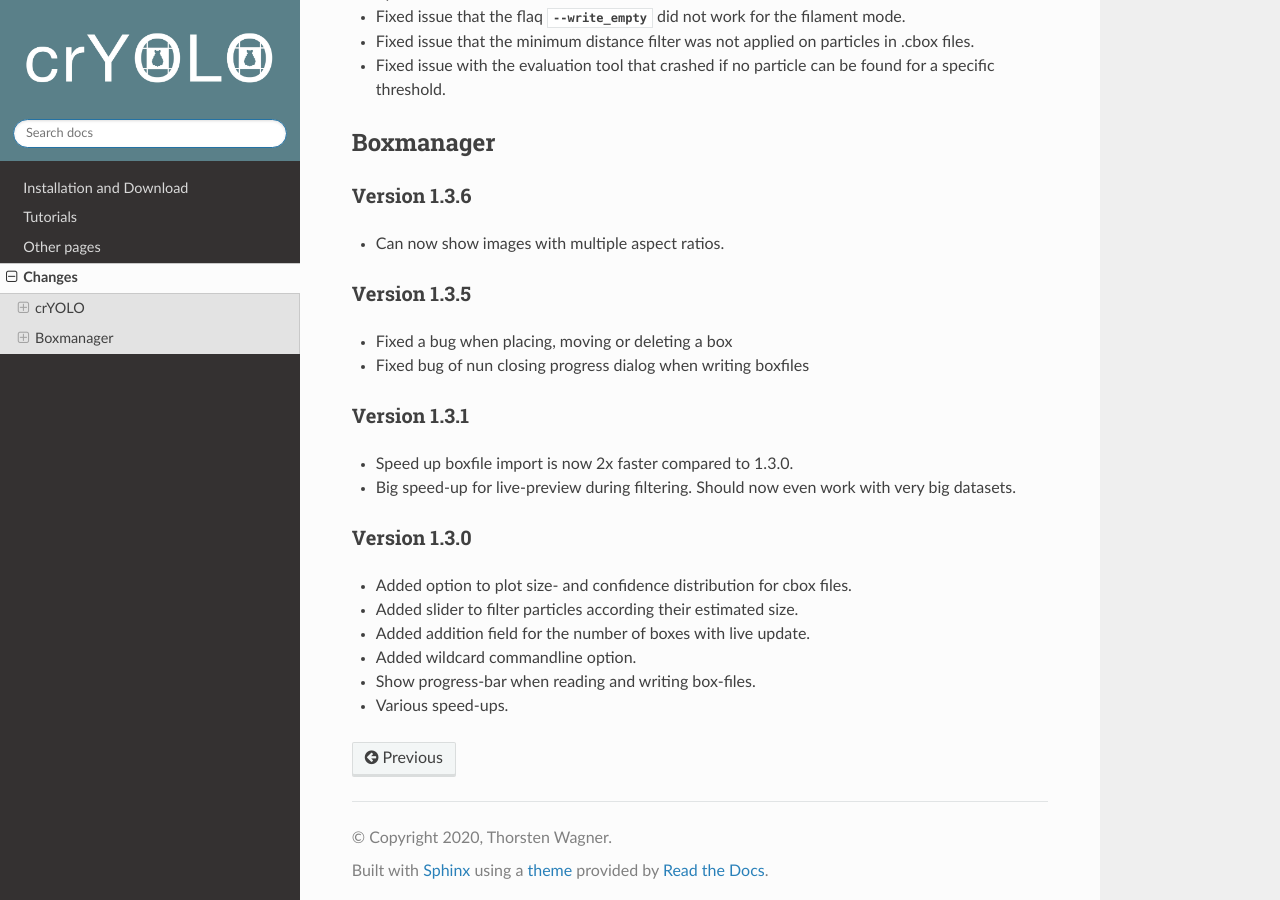
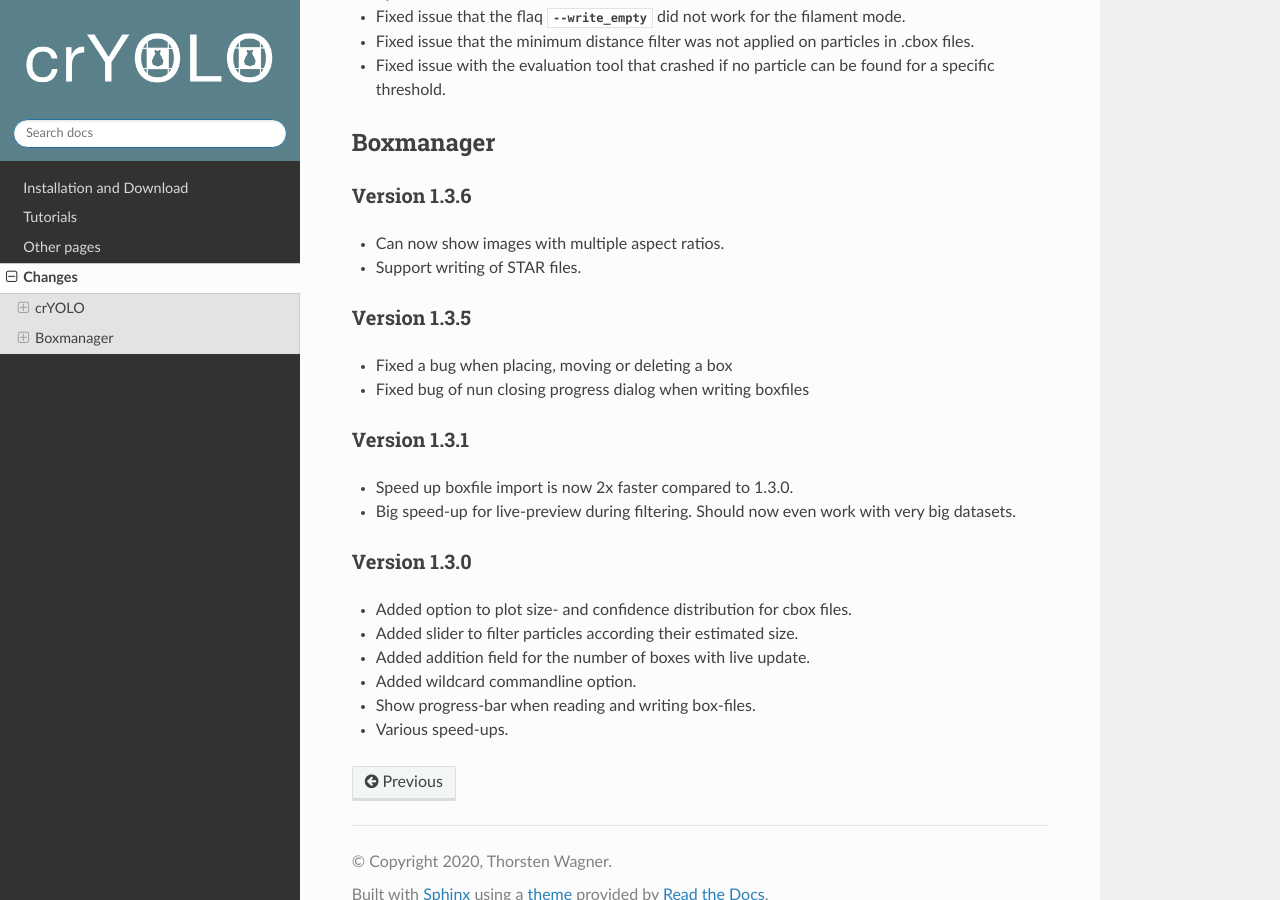
Before and after one commit to MPI-Dortmund/cryolo, a Sphinx documentation site: the page built from source/changes.rst, in a window 1280 px wide and 900 px high, scrolled down 1647 px. Built offline with Sphinx 7.4.7 and the Read the Docs theme 2.0.0, drawn with Linux system fonts in a browser that asks for light colours.

Commit message:
add support for star files

```diff
--- a/source/changes.rst
+++ b/source/changes.rst
@@ -64,6 +64,7 @@ Version 1.3.6
 *************
 
 * Can now show images with multiple aspect ratios.
+* Support writing of STAR files.
 
 Version 1.3.5
 *************
```
